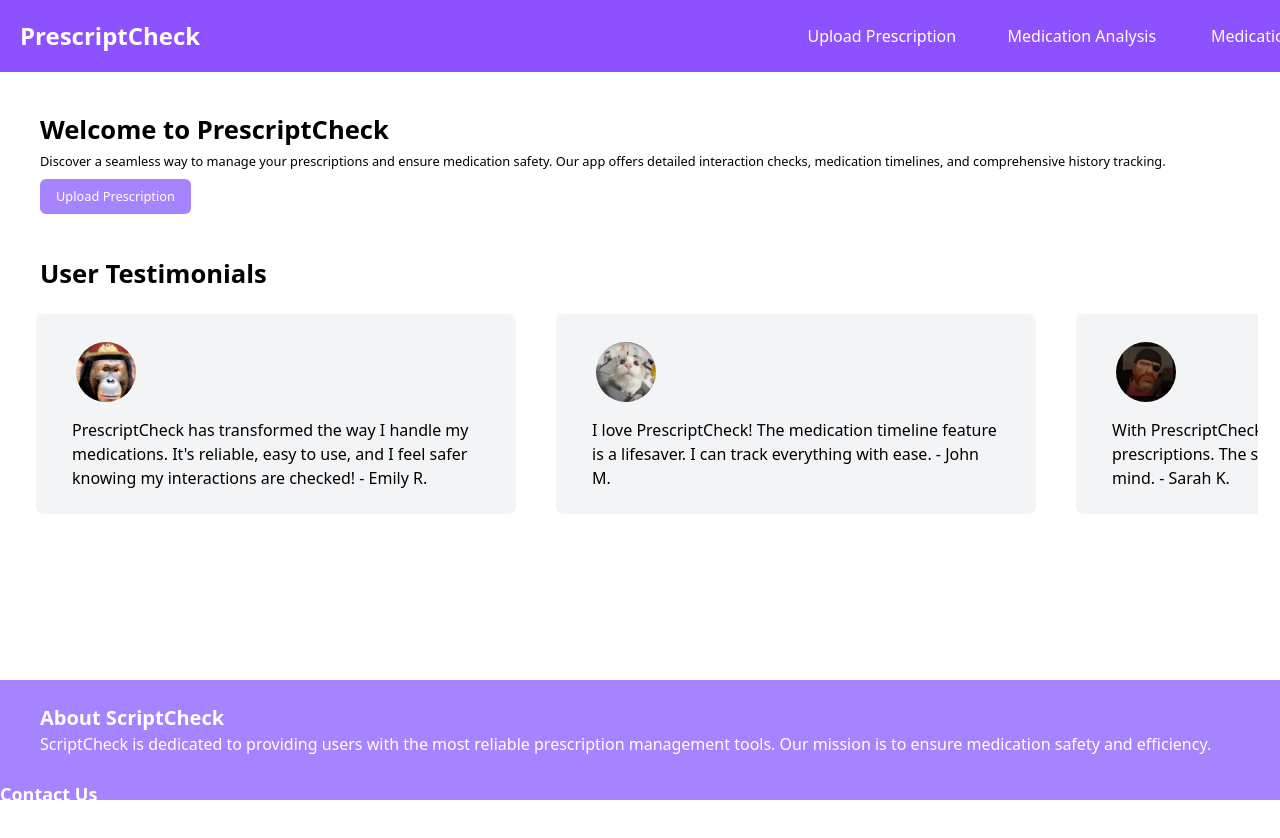
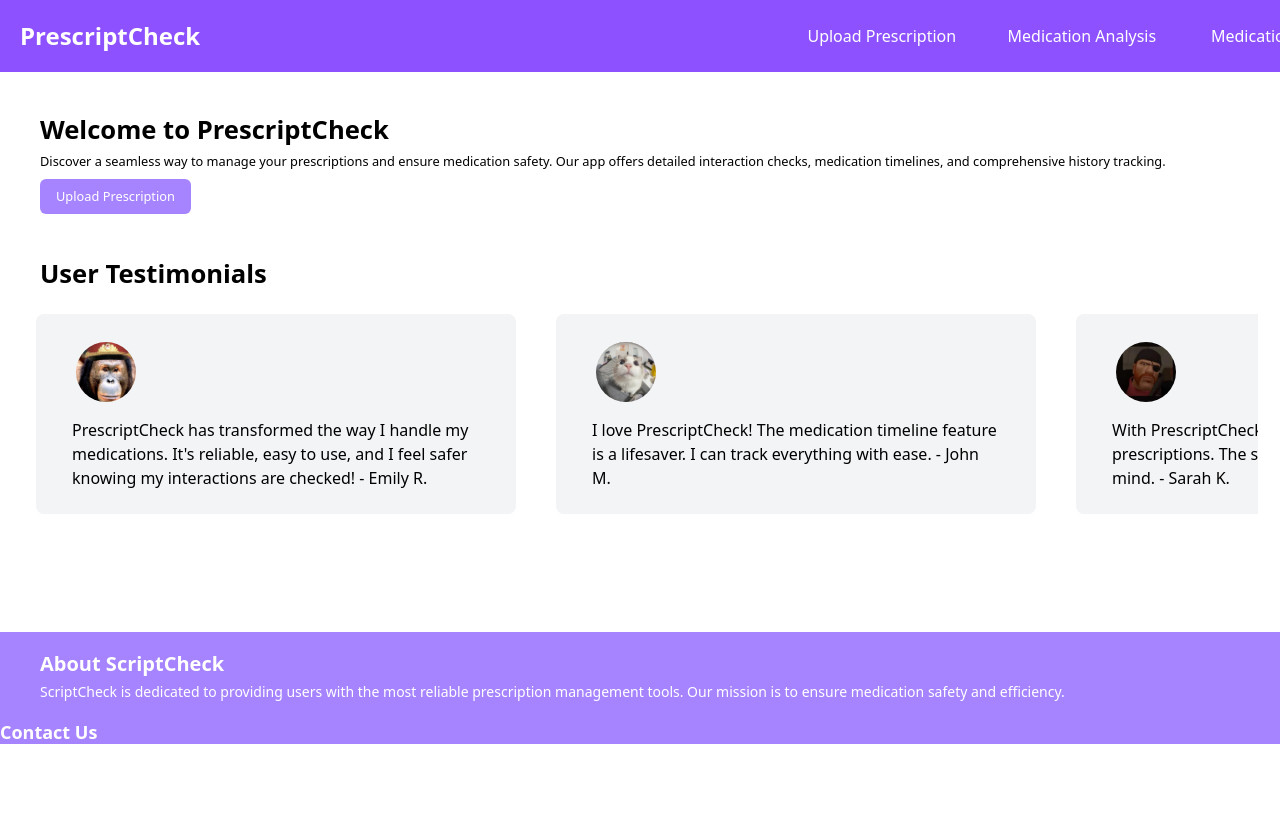
Before and after one commit to ad1tyq/PrescriptCheck, a React (Vite) app in the folder frontend/: page / in a window 1280 px wide. Shown: the top 838 px of the page. After the commit the page ends 800 px from the top, so only its background shows below. Built offline with nearby package versions, Linux system fonts and the light colour scheme.

Commit message:
made footer relative

```diff
--- a/frontend/src/app/analysis/page.jsx
+++ b/frontend/src/app/analysis/page.jsx
@@ -1,7 +1,7 @@
 function AnalysisPage(){
     return(
             <>
-            <div className="overflow-y-scroll h-[31rem]" style={{scrollbarWidth: 'none'}}>
+            <div className="min-h-[30rem]">
                 <p>Analysis</p>
             </div>
             </>
--- a/frontend/src/app/history/page.jsx
+++ b/frontend/src/app/history/page.jsx
@@ -2,7 +2,7 @@ import History from "../../components/historyCard";
 function HistoryPage(){
     return(
         <>
-        <div className="overflow-y-scroll h-[31rem]" style={{scrollbarWidth: 'none'}}>
+        <div className="min-h-[30rem]">
             <h1 className="text-3xl ml-10 font-bold py-5">Medication History</h1>
             <History/>
         </div>
--- a/frontend/src/app/home/page.jsx
+++ b/frontend/src/app/home/page.jsx
@@ -3,7 +3,7 @@ import TestCardContainer from "../../components/testimonialCard";
 function HomePage(){
     return(
         <>
-        <div className="overflow-y-scroll h-[31rem]" style={{scrollbarWidth: 'none'}}>
+        <div className="min-h-[30rem]">
             <Welcome/>
             <TestCardContainer/>
         </div>
--- a/frontend/src/app/upload/page.jsx
+++ b/frontend/src/app/upload/page.jsx
@@ -2,7 +2,7 @@ import FileUploader from "../../components/fileUploader";
 function UploadPage(){
     return(
         <>
-            <div className="overflow-y-scroll h-[31rem]" style={{scrollbarWidth: 'none'}}>
+            <div className="min-h-[30rem]">
                 <FileUploader/>
             </div>
 
--- a/frontend/src/components/footer.jsx
+++ b/frontend/src/components/footer.jsx
@@ -1,15 +1,15 @@
 function Footer(){
     return(
         <>
-        <div className="absolute w-[100%] h-[15%] bottom-0 bg-violet-400 flex flex-wrap justify-between">
-            <div className="flex-auto text-white mt-6 ml-10">
+        <div className="w-[100%] mt-10 h-[7rem] bg-violet-400 flex flex-wrap justify-between">
+            <div className="flex-auto text-white mt-[clamp(1rem,1.4vw,1.4rem)] ml-10">
                 <a href="/" className="font-semibold mb-3 text-xl">About ScriptCheck</a>
-                <p>ScriptCheck is dedicated to providing users with the most reliable prescription management tools. Our mission is to ensure medication safety and efficiency.</p>
+                <p className="text-sm mt-1">ScriptCheck is dedicated to providing users with the most reliable prescription management tools. Our mission is to ensure medication safety and efficiency.</p>
             </div>
-            <div className="flex-auto mt-6 text-white">
+            <div className="flex-auto mt-[clamp(1rem,1vw,1rem)] text-white">
                 <h1 className="font-semibold text-lg">Contact Us</h1>
-                <p>Email: support@prescriptcheck.com</p>
-                <p>Phone: +1 234 567 890</p>
+                <p className="text-sm">Email: support@prescriptcheck.com</p>
+                <p className="text-sm">Phone: +1 234 567 890</p>
             </div>
         </div>
         </>
```
